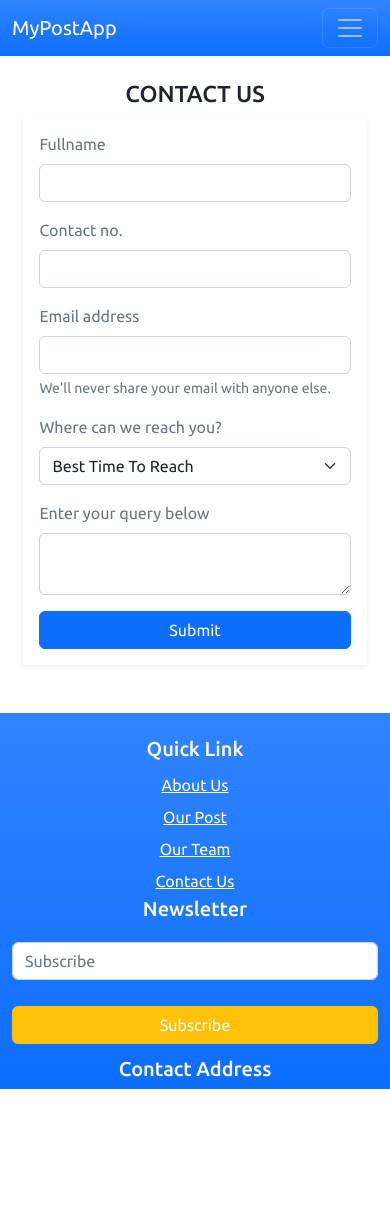
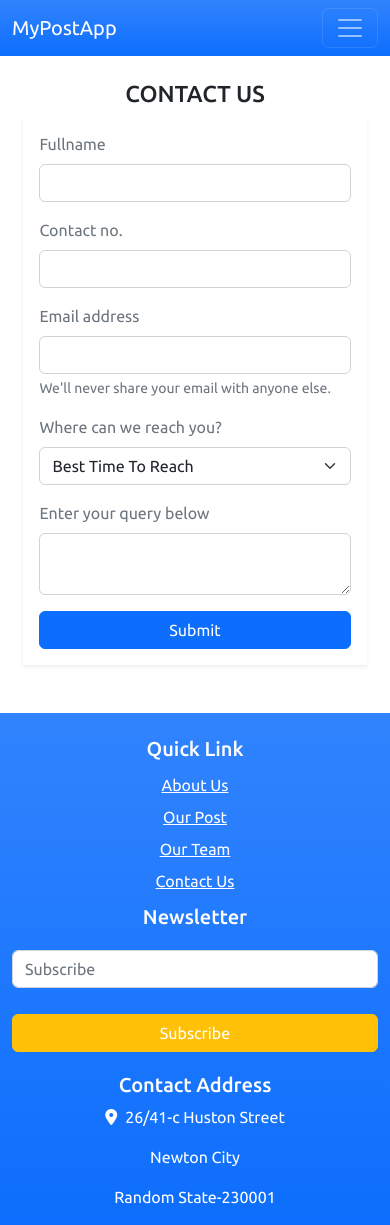
Before and after one commit to dubeyawnish/My-Post-App, a React (Create React App) app in the folder my-app/: page /contact in a window 390 px wide. Before the commit the page ends 1089 px from the top, so only its background shows below. Built offline with nearby package versions, Linux system fonts and the light colour scheme.

Commit message:
Designing footer contactus

```diff
--- a/my-app/src/Components/Footer.js
+++ b/my-app/src/Components/Footer.js
@@ -5,7 +5,7 @@ const Footer = () => {
         <div className=" mt-5 container-fluid text-white bg-primary bg-gradient " style={{ minHeight: '12rem' }}>
             <div className="row pt-4 text-center">
                 {/* created 3 section for large and medium devices it takes 4-col each but for small devices it takes 12 col */}
-                <div className="col-lg-4 col-md-4 col-sm-12 ">
+                <div className="col-lg-4 col-md-4 col-sm-12 mb-2 ">
                     <h5>Quick Link</h5>
                     <div className="d-flex flex-column ">
                         <a className="text-white p-1" href="">About Us</a>
@@ -17,7 +17,7 @@ const Footer = () => {
                     </div>
 
                 </div>
-                <div className="col-lg-4 col-md-4 col-sm-12 ">
+                <div className="col-lg-4 col-md-4 col-sm-12 mb-2 ">
                     <h5>Newsletter</h5>
                     <div className="d-flex flex-column justify-content-around " style={{ minHeight: "8rem" }}>
                         <input type="text" className="form-control" placeholder='Subscribe' />
@@ -28,6 +28,12 @@ const Footer = () => {
                 </div>
                 <div className="col-lg-4 col-md-4 col-sm-12 ">
                     <h5>Contact Address</h5>
+                    <div className="d-flex flex-column">
+                        <p> <i className="fa-solid fa-location-dot me-2"></i>26/41-c Huston Street</p>
+                        <p>Newton City</p>
+                        <p>Random State-230001</p>
+
+                    </div>
                 </div>
             </div>
         </div>
```
